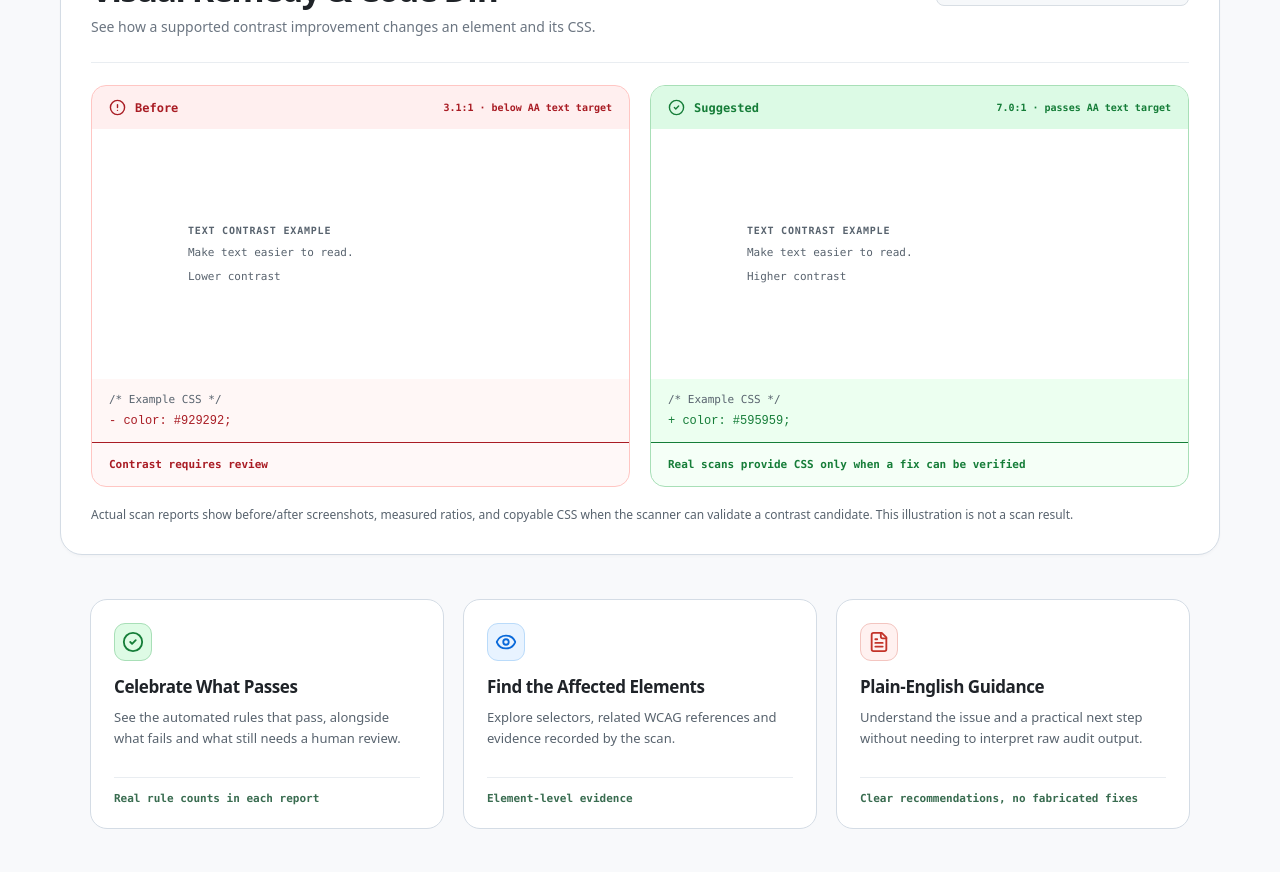
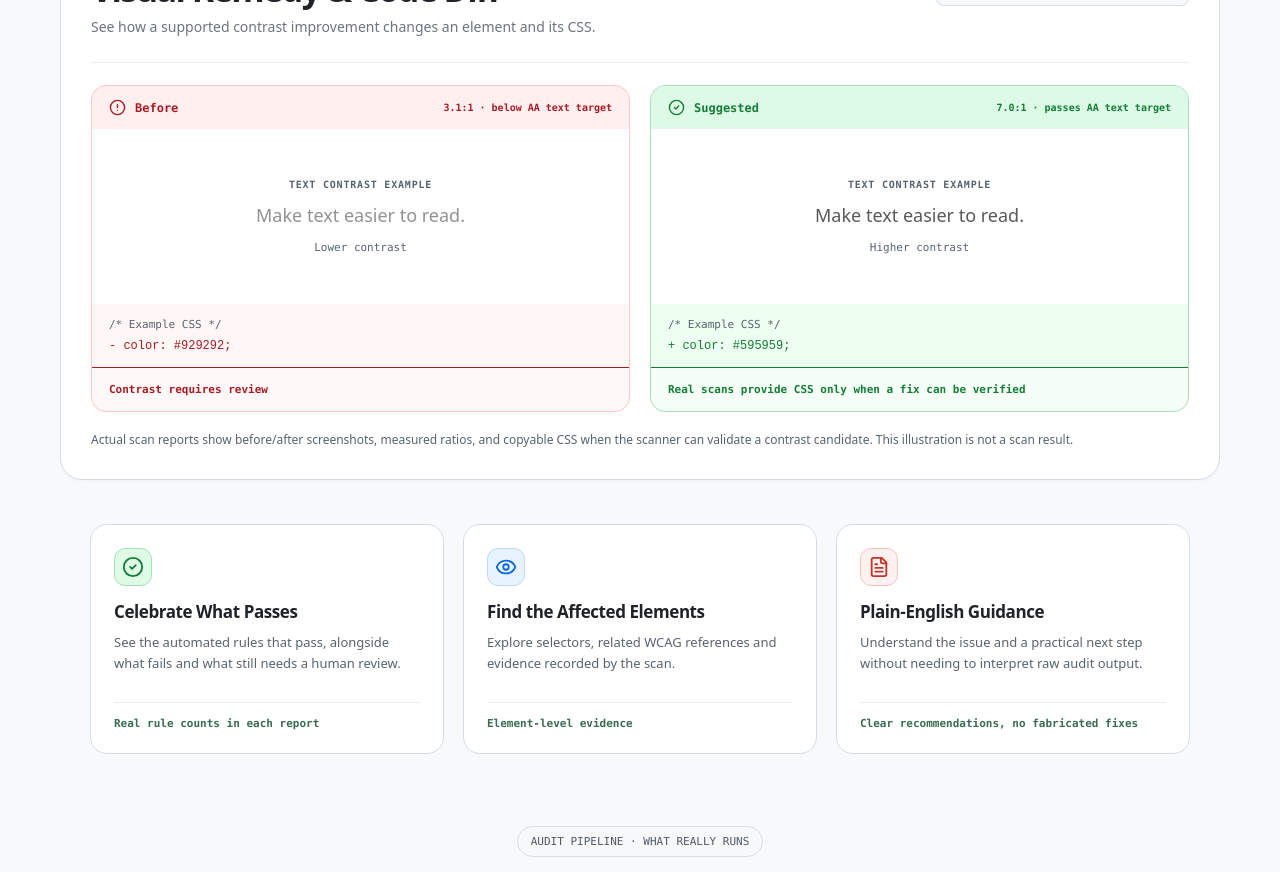
Before and after one commit to dionpram/A11Ylens, a Next.js app: page / in a window 1280 px wide. Shown: the part 920-1792 px from the top of the page. Built offline with nearby package versions, Linux system fonts and the light colour scheme.

Commit message:
style: simplify contrast stage presentation

```diff
--- a/app/globals.css
+++ b/app/globals.css
@@ -547,3 +547,13 @@
 .stitch-diff-stage .stitch-demo-meta{color:#59636e;font:11px ui-monospace,SFMono-Regular,Consolas,monospace;margin-top:1px;}
 }
 @media screen and (max-width:730px){.stitch-diff-stage{min-height:225px;padding:19px;}.stitch-demo-heading{font-size:17px;}}
+
+
+/* Deliberately simple non-interactive text contrast illustration. */
+@media screen {
+.stitch-diff-stage{min-height:175px;padding:25px 18px;}
+.stitch-demo-preview{align-items:center;text-align:center;gap:12px;}
+.stitch-simple-sample{font-size:18px!important;font-weight:600;line-height:1.45!important;margin:0!important;font-family:inherit!important;}
+.stitch-diff-stage .stitch-simple-before{color:#929292;}
+.stitch-diff-stage .stitch-simple-after{color:#595959;}
+}
```
